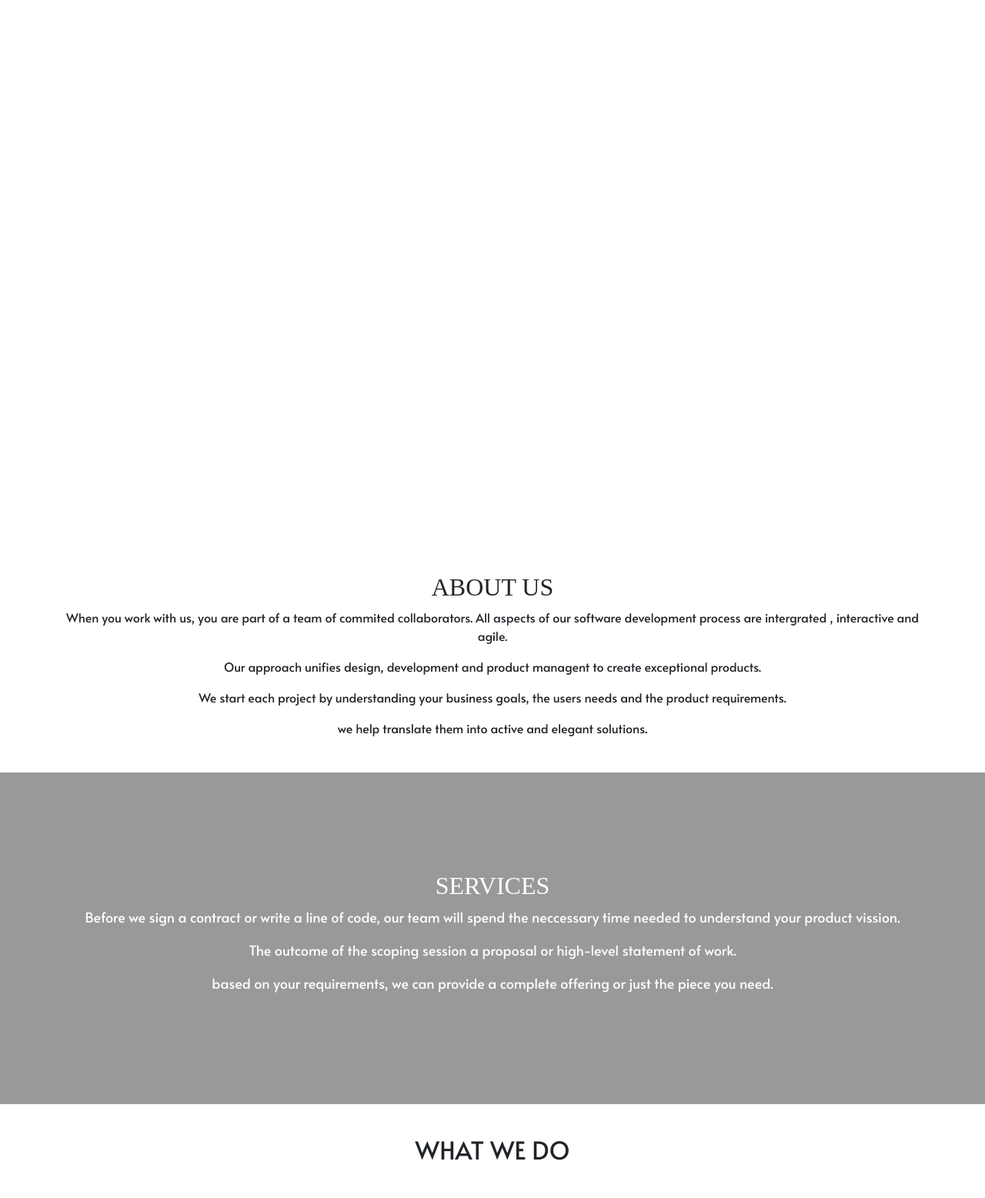
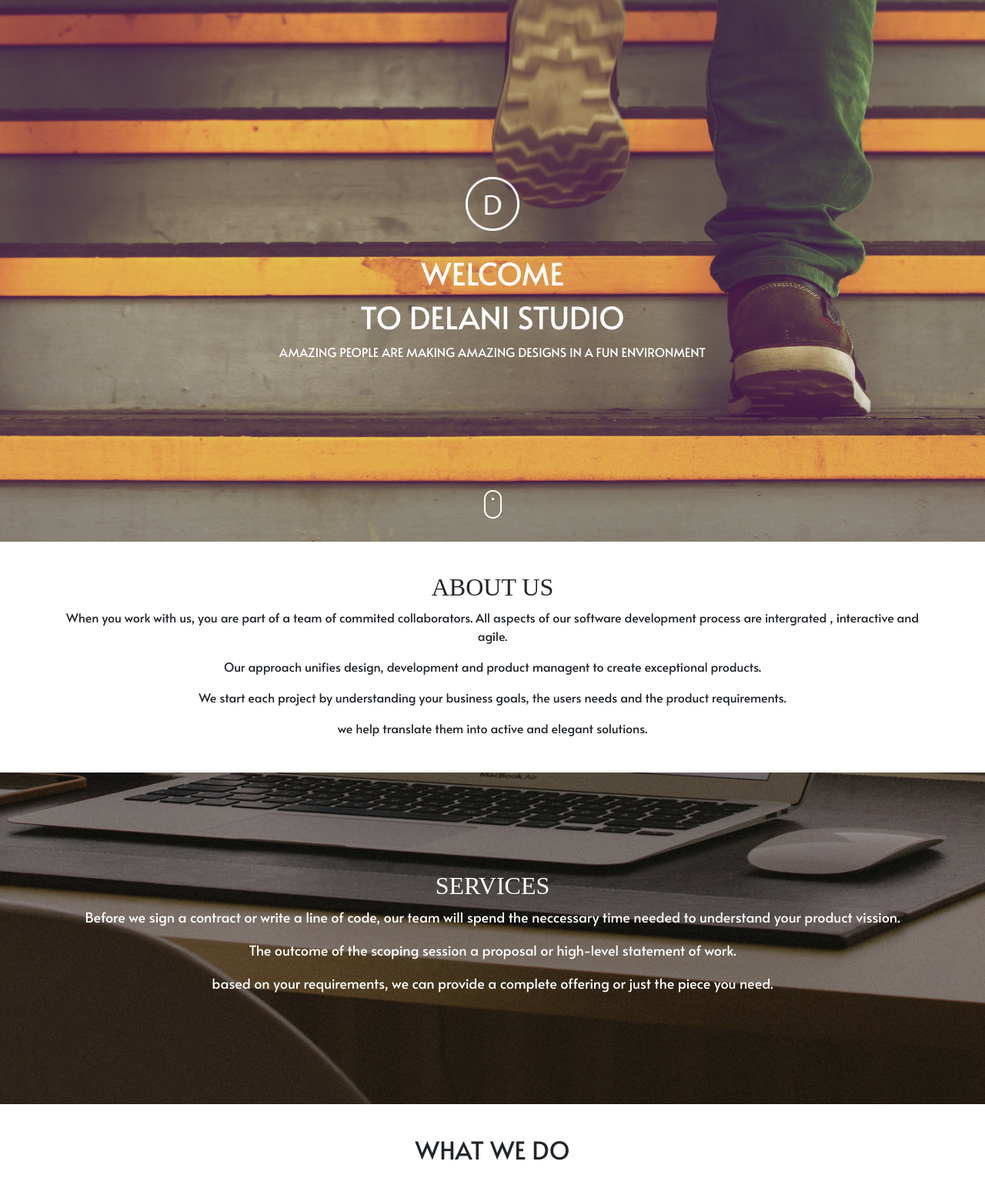
Before and after one commit to DorcasWanjiku/Delani-Studio, a plain HTML site: page index.html in a window 1280 px wide. Shown: the top 1557 px of the page at 77% size. Drawn offline with Linux system fonts and the light colour scheme; the site is published under a folder, as on GitHub Pages, so addresses that start at the root find nothing.

Commit message:
add images and its styles.css

```diff
--- a/css/styles.css
+++ b/css/styles.css
@@ -5,7 +5,7 @@ html{
   scroll-behavior: smooth;
 }
 .landing{
-  background-image: url(/images/home.jpg);
+  background-image: url(../images/home.jpg);
   background-position: center center;
   background-size: cover;
   background-repeat: no-repeat;
@@ -46,7 +46,7 @@ html{
 }
 .services{
   text-align: center;
-  background-image: url(/images/services.jpg);
+  background-image: url(../images/services.jpg);
   color: white;
   background-position: center;
   background-size: cover;
@@ -89,12 +89,12 @@ html{
   font-family: 'Gabriela', serif;
 }
 .contact{
-  background-image: url(/images/contact.jpg);
+  background-image: url(../images/contact.jpg);
   background-position: center center;
   background-size: cover;
   background-repeat: no-repeat;
   color: white;
-  /* text-align: center; */
+
 }
 .title{
   padding: 6px;
@@ -172,7 +172,7 @@ footer p{
     top: 20px;
     left: 16px;
     padding-top: 20%;
-    /* font-size: 16px; */
+
   }
   .col-md-3 img{
     width:100%px;
@@ -186,9 +186,7 @@ footer p{
     margin-left: 2%;
     padding-bottom: 30px;
     margin-bottom: 20px;
-    /* margin-left: 10px; */
 
-    /* margin-right: -20%; */
   }
 }
 @media only screen and (max-width: 425px){
```
